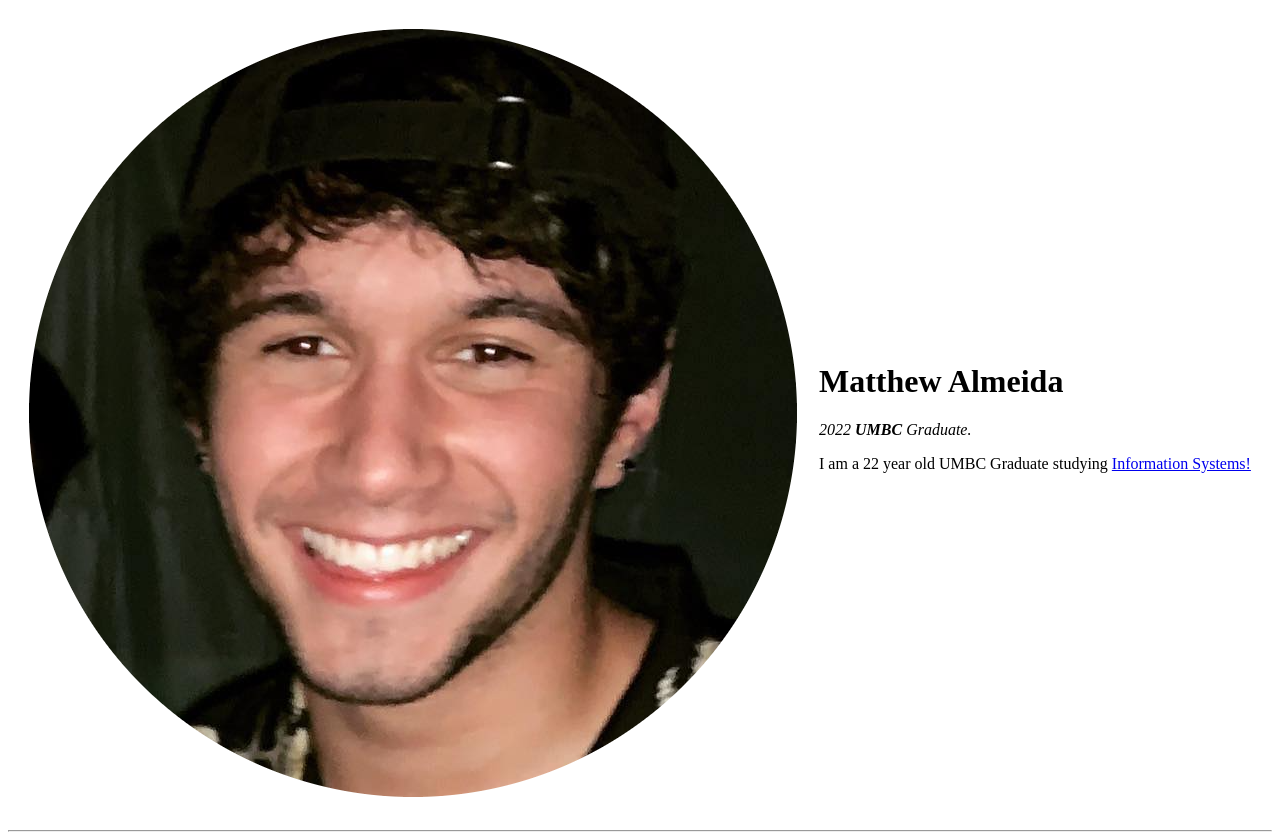
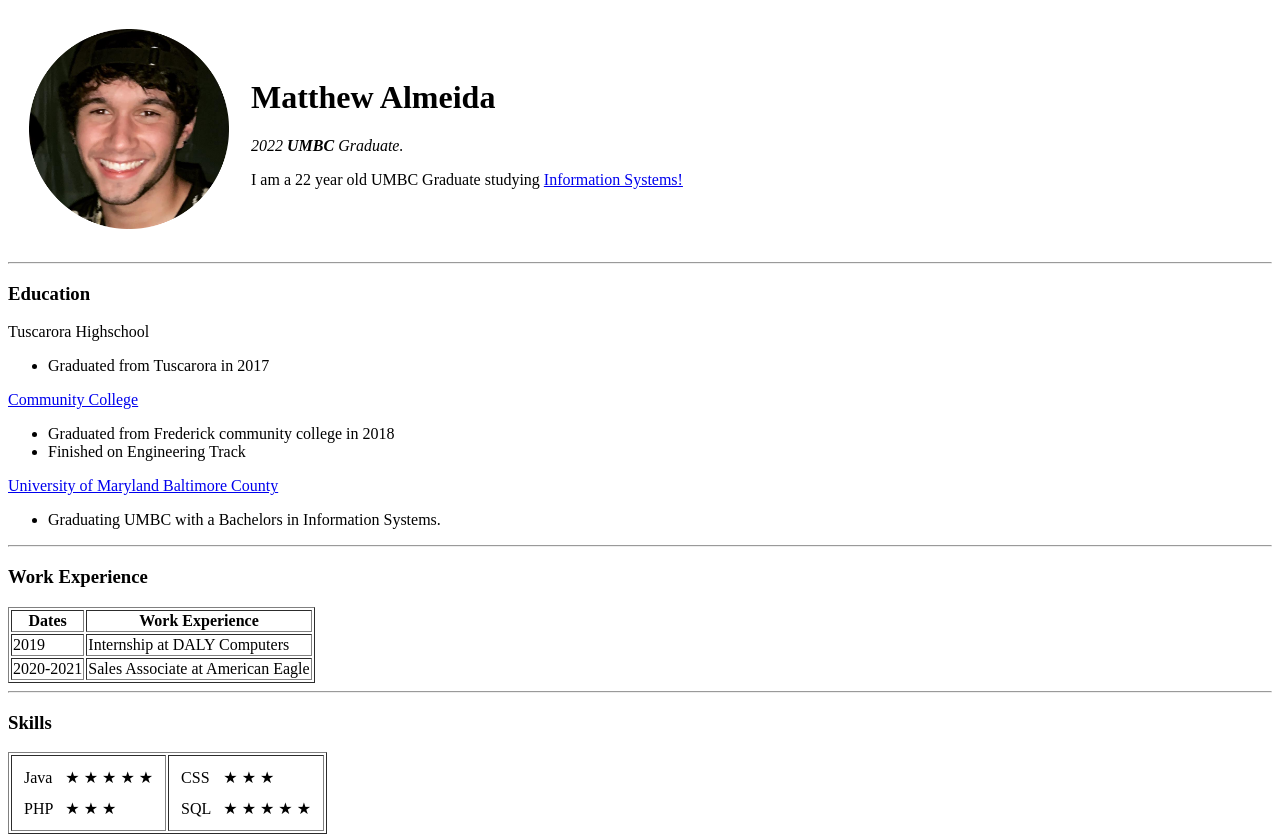
Before and after one commit to matthewalmeida99/cv, a plain HTML site: page index.html in a window 1280 px wide. Shown: the top 837 px of the page. Drawn offline with Linux system fonts and the light colour scheme.

Commit message:
Update index.html
Resized image size

```diff
--- a/index.html
+++ b/index.html
@@ -10,7 +10,7 @@
   <table cellspacing = "20">
     <tr>
       <td>
-        <img src="MeCroped.png" alt="Matthew Almeida">
+        <img src="MeCroped.png" alt="Matthew Almeida" width="200" height="200">
       </td>
       <TD>
         <h1>Matthew Almeida</h1>
```
